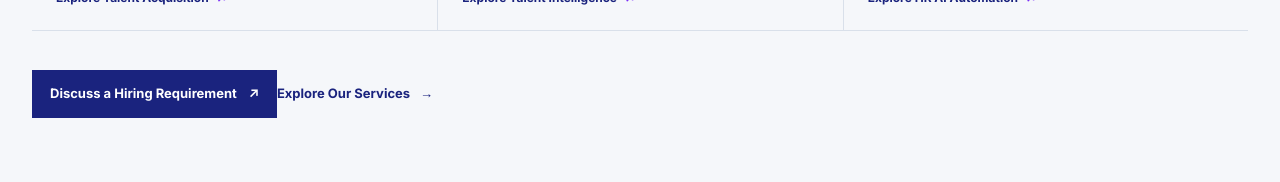
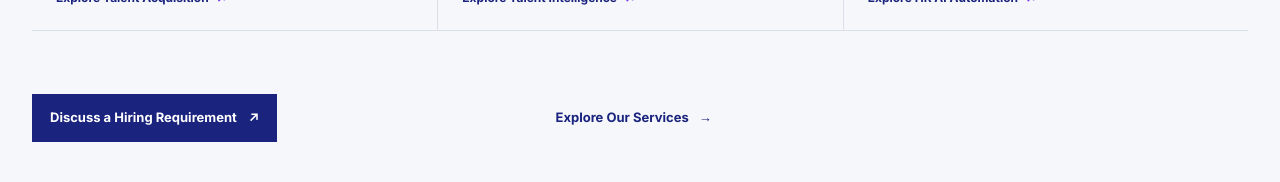
Before and after one commit to Hansrajsurti/deyuktilabs, a Next.js app: page / in a window 1280 px wide. Shown: the part 618-800 px from the top of the page. Built offline with nearby package versions, Linux system fonts and the light colour scheme; no server answers.

Commit message:
Improve homepage CTA spacing

```diff
--- a/src/app/globals.css
+++ b/src/app/globals.css
@@ -97,6 +97,15 @@ h1, h2, h3, p { margin-top: 0; }
 .hero-copy h1 span { display: block; }
 .hero-copy h1 .hero-heading-accent { color: var(--color-indigo); }
 .hero-copy > p { max-width: 650px; margin: 0; color: var(--muted); font-size: 16px; line-height: 1.7; }
+.hero-actions {
+  display: flex;
+  align-items: center;
+  justify-content: space-between;
+  flex-wrap: wrap;
+  gap: 16px 24px;
+  width: 100%;
+  margin-top: 24px;
+}
 .button { min-height: var(--button-min-height); padding: var(--button-padding-block) var(--button-padding-inline); display: inline-flex; align-items: center; justify-content: center; gap: var(--button-gap); border: 1px solid transparent; border-radius: var(--button-radius); font-size: var(--button-font-size); font-weight: 700; transition: background .18s ease, color .18s ease, transform .18s ease; }
 .button:hover { transform: translateY(-2px); }
 .button-primary { background: var(--button-primary-background); color: var(--button-primary-color); }
```
